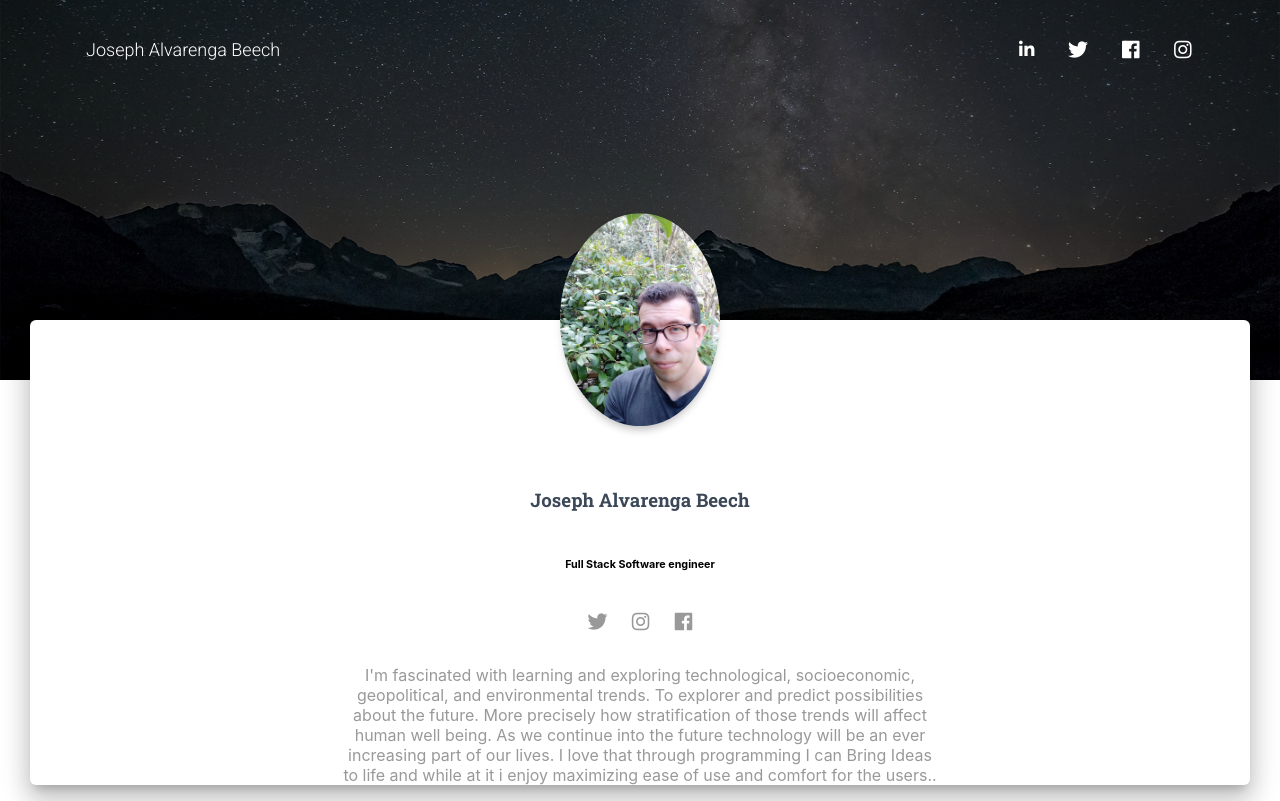
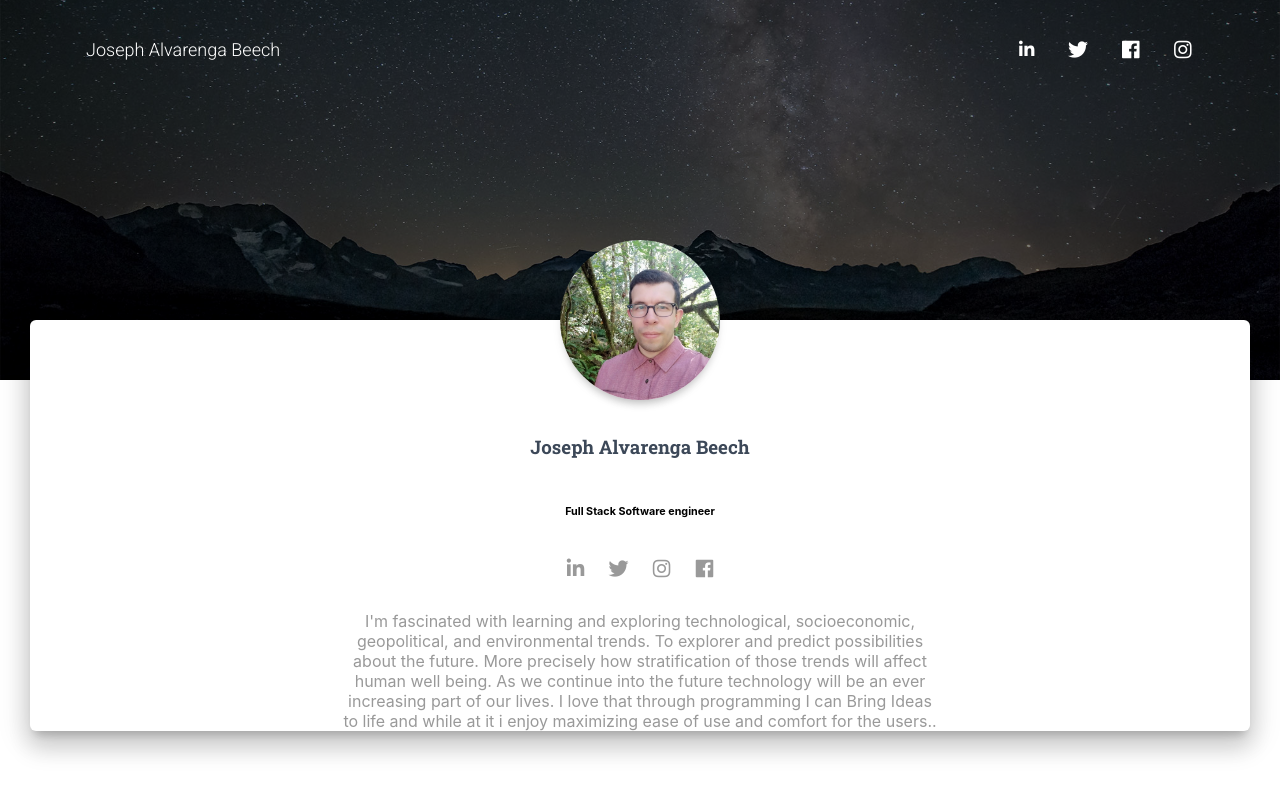
Before and after one commit to Mothergoose31/Porfoliov3.0, a React (Create React App) app: page / in a window 1280 px wide. Built offline with nearby package versions, Linux system fonts and the light colour scheme.

Commit message:
social links

```diff
--- a/src/App.jsx
+++ b/src/App.jsx
@@ -7,7 +7,7 @@ import {makeStyles} from '@material-ui/core/styles';
 
 import {Camera, Palette, Favorite} from '@material-ui/icons'
 
-import profile from '../src/images/profilePic.jpg'
+import profile from '../src/images/profpic2.jpg'
 
 //components
 import Header from '../src/components/Header/Header.jsx';
@@ -62,13 +62,30 @@ function App(props) {
                   <div className={classes.name}>
                     <h3 className={classes.title}>Joseph Alvarenga Beech</h3>
                     <h6>Full Stack Software engineer</h6>
-                    <Button justIcon link className={classes.margin5}>
+                    <Button justIcon link className={classes.margin5}
+                      href="https://www.linkedin.com/in/joseph-beech/"
+                      target="_blank"
+                    >
+
+                      <i className={"fab fa-linkedin-in"} />
+                    </Button>
+                    <Button justIcon link className={classes.margin5}
+                      href="https://twitter.com/BeechNathaniel"
+                      target="_blank"
+                    >
+
                       <i className={"fab fa-twitter"} />
                     </Button>
-                    <Button justIcon link className={classes.margin5}>
+                    <Button justIcon link className={classes.margin5}
+                      href="https://www.instagram.com/joseph_n.b/"
+                      target="_blank"
+                    >
                       <i className={"fab fa-instagram"} />
                     </Button>
-                    <Button justIcon link className={classes.margin5}>
+                    <Button justIcon link className={classes.margin5}
+                      href="https://www.facebook.com/joseph.alvarenga"
+                      target="_blank"
+                    >
                       <i className={"fab fa-facebook"} />
                     </Button>
                   </div>
```
Also changed, not shown: src/images/profpic2.jpg (added).
